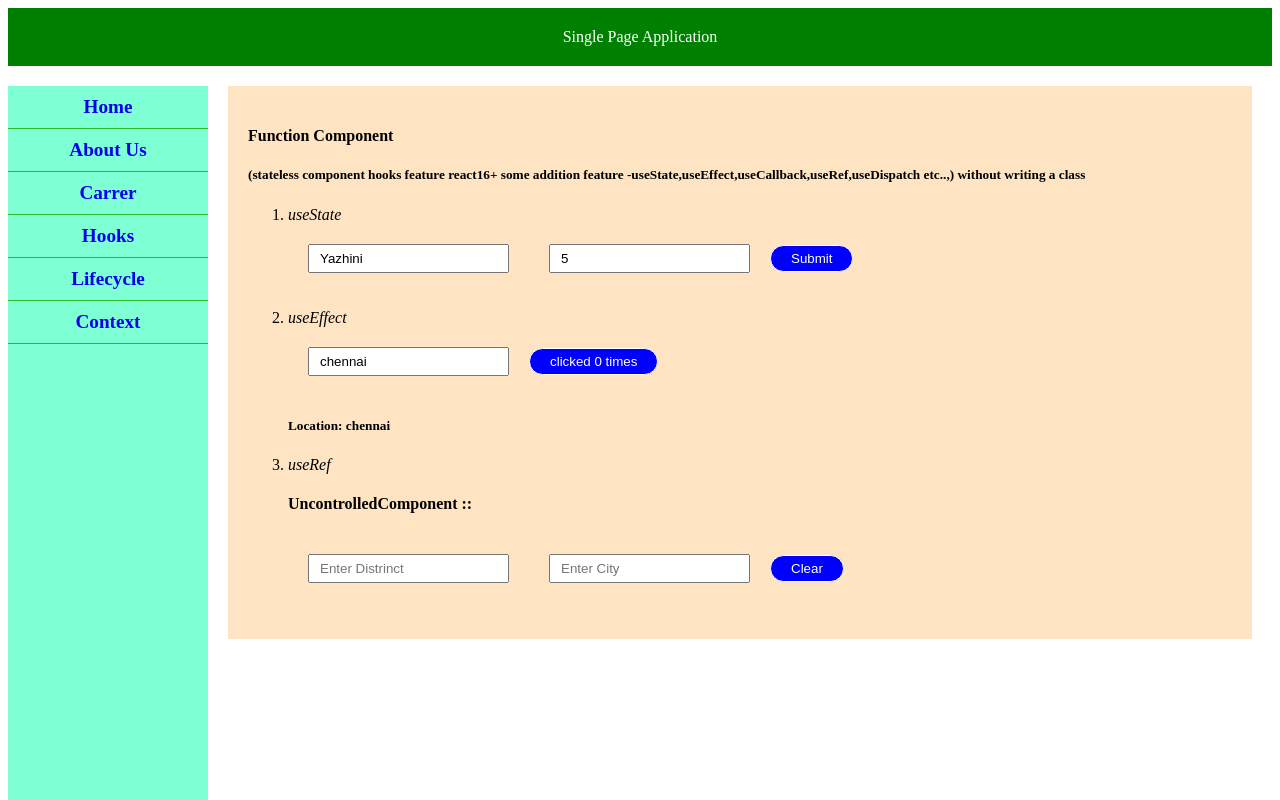
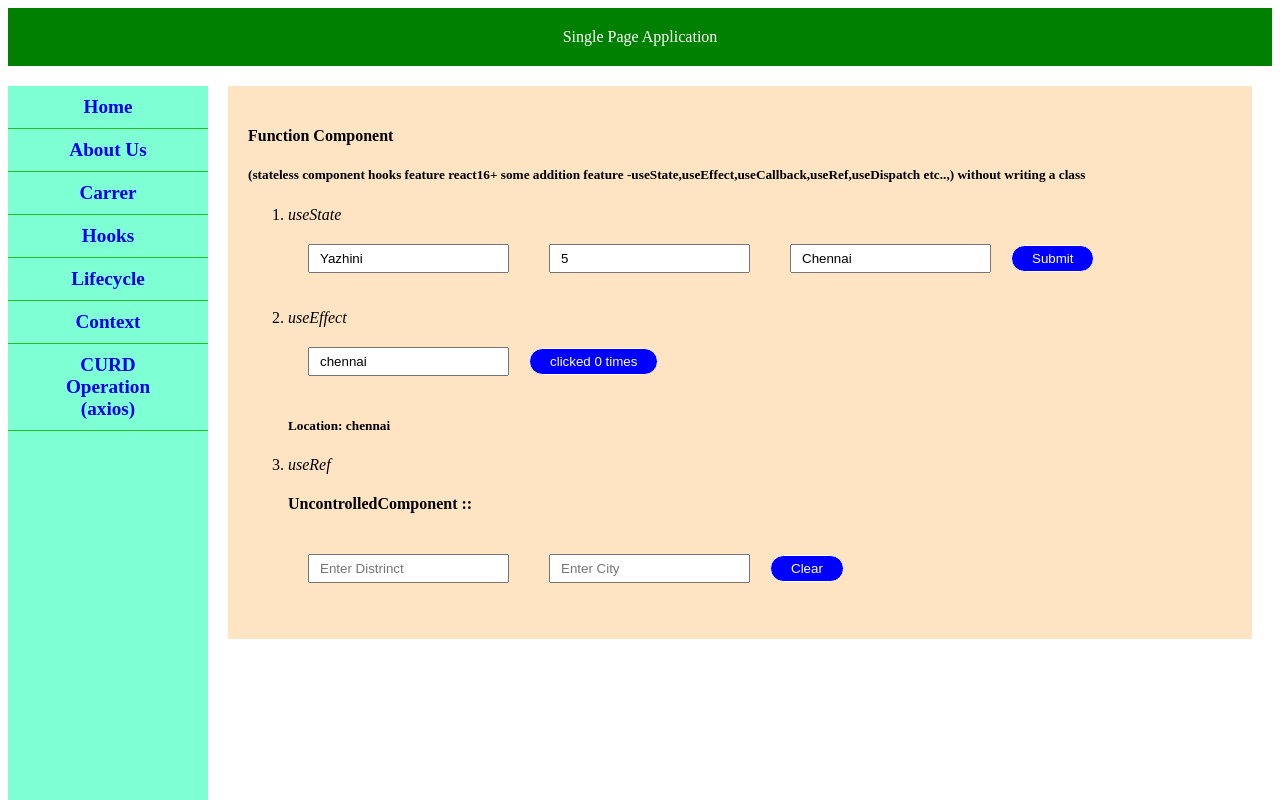
Before and after one commit to developer-Pavithra/pavithra-react-training, a React (Create React App) app: page /hooks in a window 1280 px wide. Built offline with nearby package versions, Linux system fonts and the light colour scheme.

Commit message:
3 files modified, 2 added

```diff
--- /dev/null
+++ b/src/Component/CURD/StudentForm/StudentForm.jsx
@@ -0,0 +1,13 @@
+import React from 'react';
+import { StudentTable } from '../../../Component/CURD/StudentTable/StudentTable';
+import { UpdateValue } from '../../../Component/HooksExample/ UpdateValue/ UpdateValue';
+export function StudentForm() {
+  useEffect(() => {}, []);
+  return (
+    <div>
+      <h4>Student Details</h4>
+      <UpdateValue />
+      <StudentTable />
+    </div>
+  );
+}
--- /dev/null
+++ b/src/Component/CURD/StudentTable/StudentTable.jsx
@@ -0,0 +1,9 @@
+import React from 'react';
+export function StudentTable() {
+  useEffect(() => {}, []);
+  return (
+    <div>
+      <h4>Student Table</h4>
+    </div>
+  );
+}
--- a/src/Component/HooksExample/ UpdateValue/ UpdateValue.jsx
+++ b/src/Component/HooksExample/ UpdateValue/ UpdateValue.jsx
@@ -3,6 +3,7 @@ export function UpdateValue() {
   const [details, setDetails] = useState({
     name: 'Yazhini',
     age: 5,
+    city: 'Chennai',
   });
   let handleChange = (e) => {
     let { name, value } = e.target;
@@ -29,6 +30,13 @@ export function UpdateValue() {
           value={details.age}
           onChange={handleChange}
         />
+        <input
+          type="text"
+          name="city"
+          placeholder="Enter City"
+          value={details.city}
+          onChange={handleChange}
+        />
         <button type="submit"> Submit </button>
       </form>
     </div>
--- a/src/Component/Main/Main.jsx
+++ b/src/Component/Main/Main.jsx
@@ -10,6 +10,7 @@ import { Hooks } from '../../Component/HooksExample/Hooks/Hooks';
 import './Main.css';
 import { Lifecycle } from '../../Component/Lifecycle/Lifecycle';
 import { ContextTask } from '../../Component/HooksExample/ContentTask/ContextTask';
+import { StudentForm } from '../../Component/CURD/StudentForm/StudentForm';
 export function Main() {
   return (
     <div>
@@ -26,6 +27,7 @@ export function Main() {
               <Route exact path="/hooks" component={Hooks} />
               <Route exact path="/lifecycle" component={Lifecycle} />
               <Route exact path="/context" component={ContextTask} />
+              <Route exact path="/api-curd" component={StudentForm} />
               <Route component={NotFound} />
             </Switch>
           </div>
--- a/src/Component/Sidebar/Sidebar.jsx
+++ b/src/Component/Sidebar/Sidebar.jsx
@@ -19,6 +19,7 @@ export function Sidebar() {
     { id: 4, path: '/hooks', label: 'Hooks' },
     { id: 5, path: '/lifecycle', label: 'Lifecycle' },
     { id: 6, path: '/context', label: 'Context' },
+    { id: 7, path: '/api-curd', label: 'CURD Operation (axios)' },
   ];
   return (
     <div className="sidebar">
```
